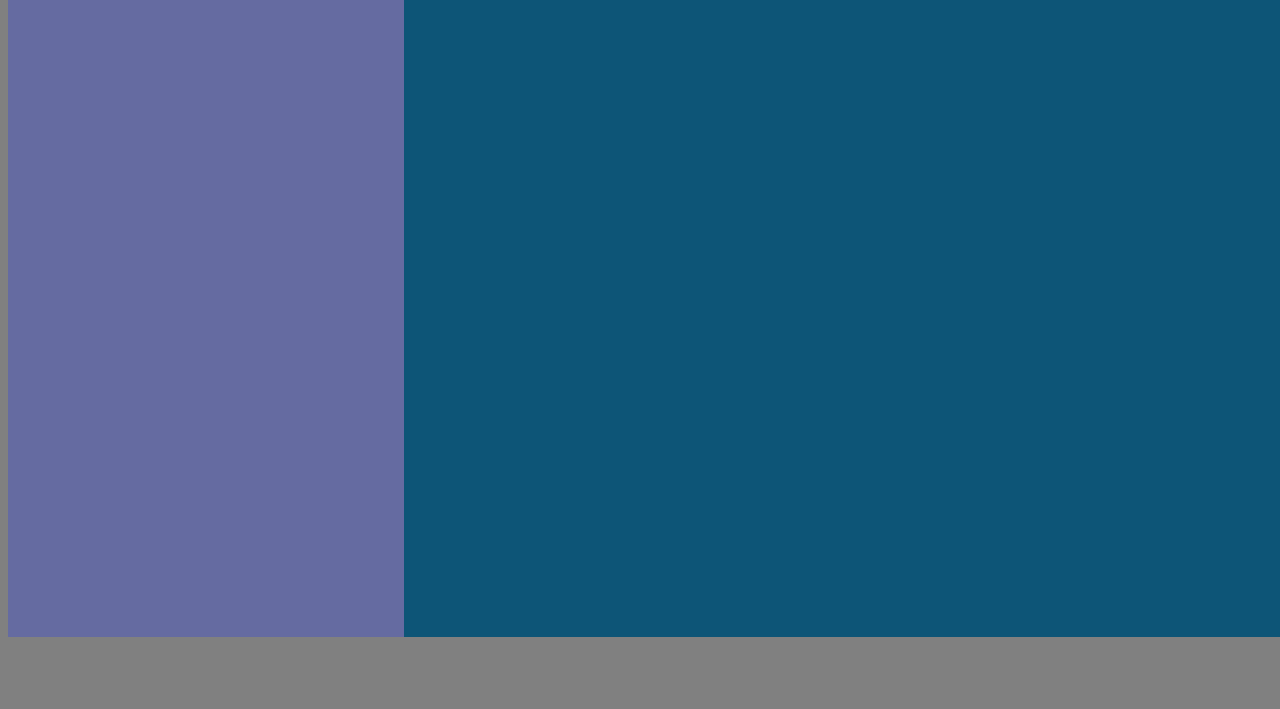
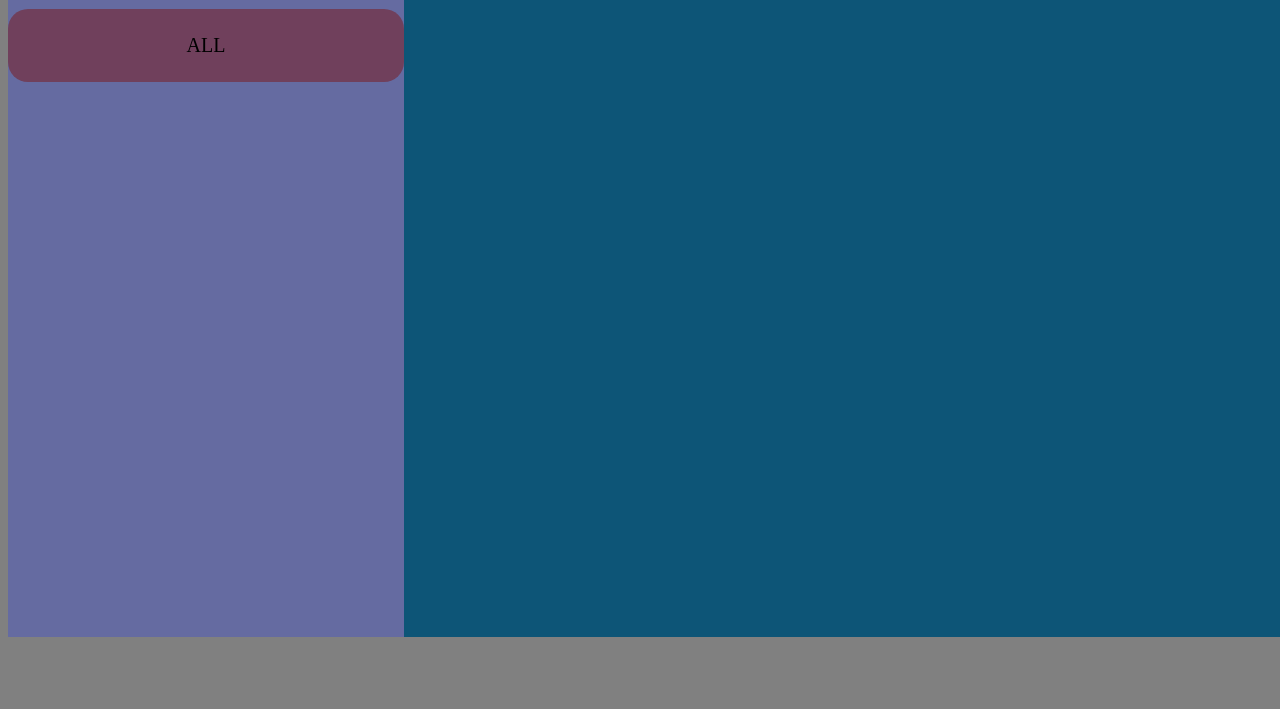
Before and after one commit to Ayooon16/Project-Todo-List, a website built with webpack: page src/index.html in a window 1280 px wide. Shown: the part 91-800 px from the top of the page. Built offline with nearby package versions, Linux system fonts and the light colour scheme.

Commit message:
Add a default option

```diff
--- a/src/index.html
+++ b/src/index.html
@@ -10,7 +10,9 @@
         <header>
             <p id="headerP"> EPIC TODO LIST</p>
         </header>
-        <nav id="nav"></nav>
+        <nav id="nav">
+            <div class="navCard"><p>ALL</p></div>
+        </nav>
         <div id="content">
 
         </div>
```
